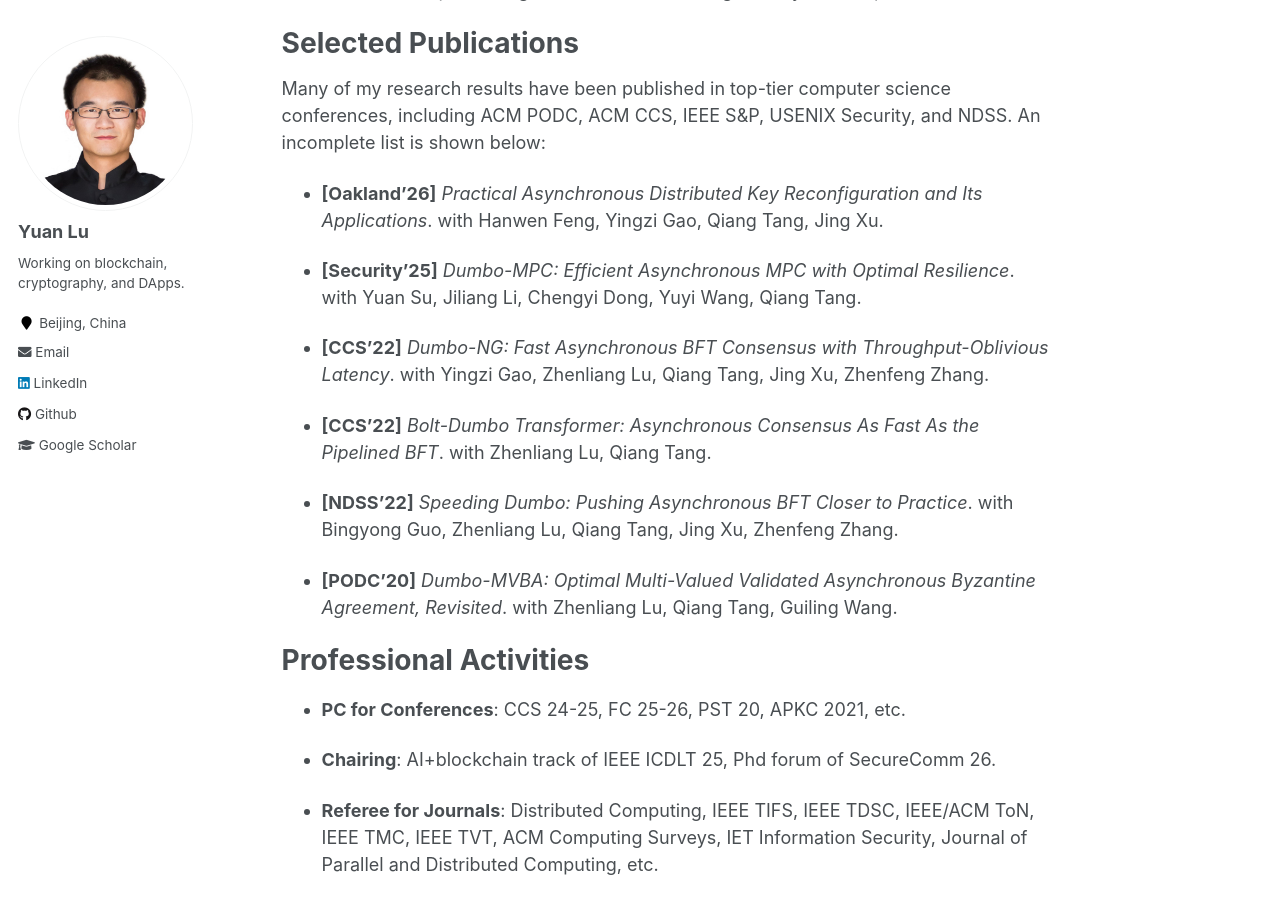
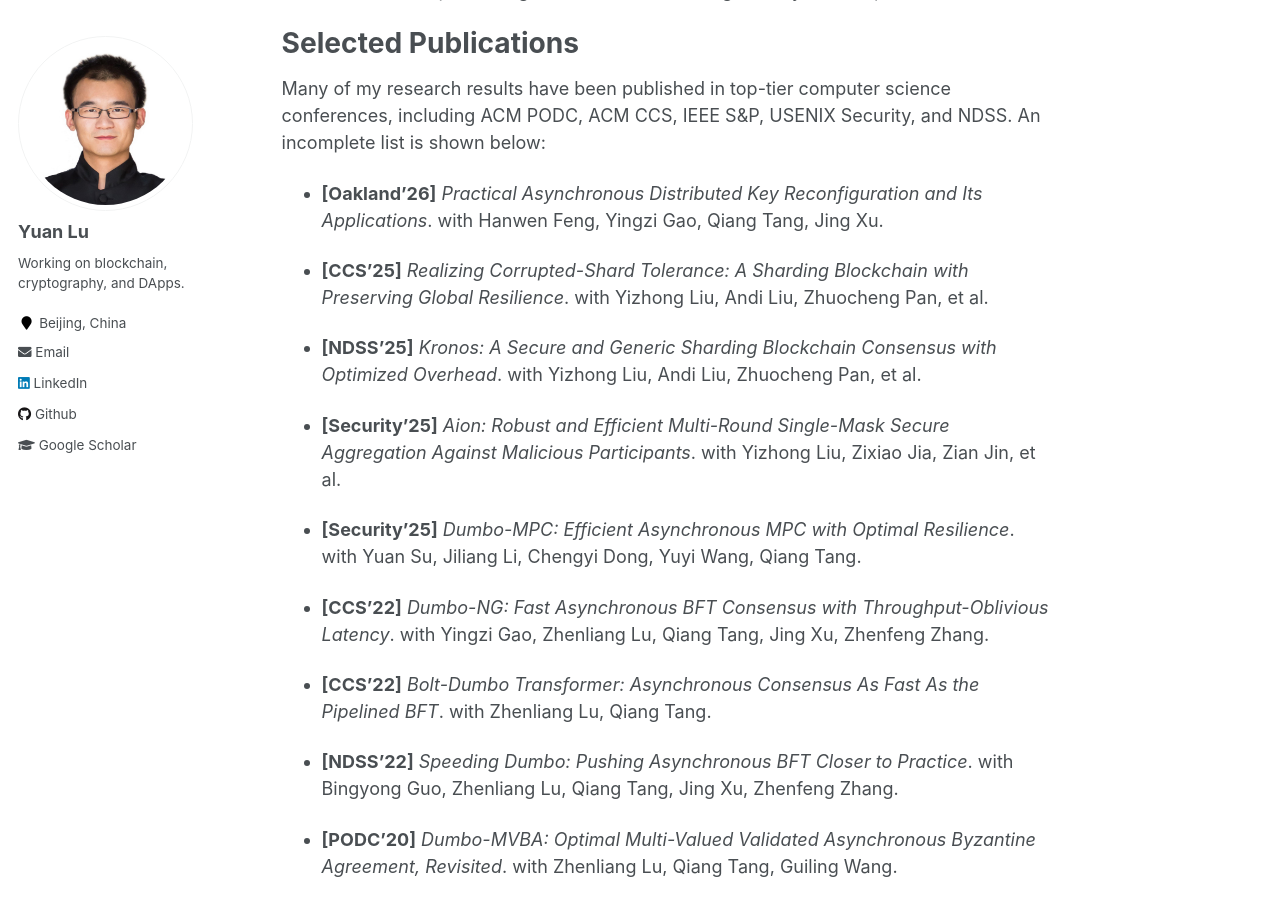
Before and after one commit to yylluu/yylluu.github.io, a Jekyll site: the page built from _pages/about.md, in a window 1280 px wide and 900 px high, scrolled down 303 px. Built offline with Jekyll 4.4.1, drawn with Linux system fonts in a browser that asks for light colours.

Commit message:
Update about.md

```diff
--- a/_pages/about.md
+++ b/_pages/about.md
@@ -19,6 +19,12 @@ Selected Publications
 Many of my research results have been published in top-tier computer science conferences, including ACM PODC, ACM CCS, IEEE S&P, USENIX Security, and NDSS. An incomplete list is shown below:
 
 - **[Oakland’26]** *Practical Asynchronous Distributed Key Reconfiguration and Its Applications*. with Hanwen Feng, Yingzi Gao, Qiang Tang, Jing Xu.
+
+- **[CCS’25]** *Realizing Corrupted-Shard Tolerance: A Sharding Blockchain with Preserving Global Resilience*. with Yizhong Liu, Andi Liu, Zhuocheng Pan, et al.
+
+- **[NDSS’25]** *Kronos: A Secure and Generic Sharding Blockchain Consensus with Optimized Overhead*. with Yizhong Liu, Andi Liu, Zhuocheng Pan, et al.
+
+- **[Security’25]** *Aion: Robust and Efficient Multi-Round Single-Mask Secure Aggregation Against Malicious Participants*. with Yizhong Liu, Zixiao Jia, Zian Jin, et al.
 
 - **[Security’25]** *Dumbo-MPC: Efficient Asynchronous MPC with Optimal Resilience*. with Yuan Su, Jiliang Li, Chengyi Dong, Yuyi Wang, Qiang Tang.
 
```
